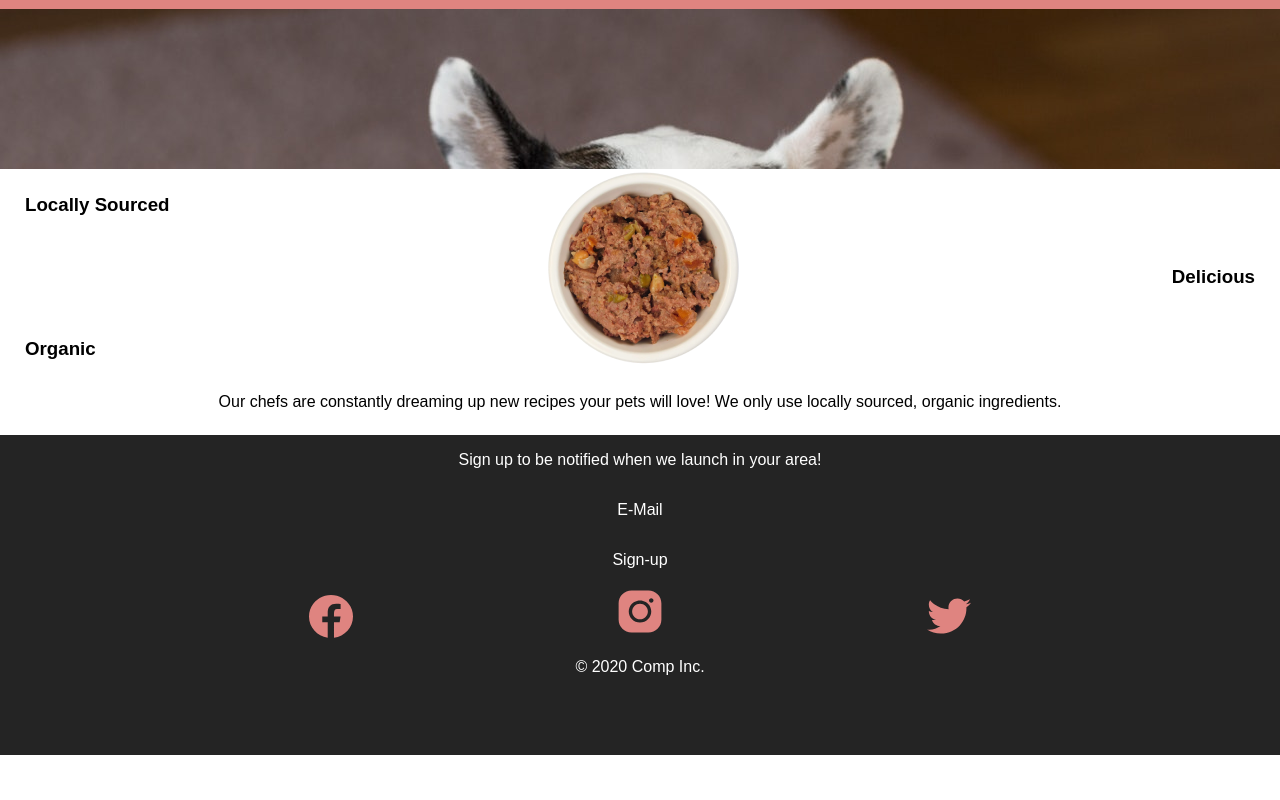
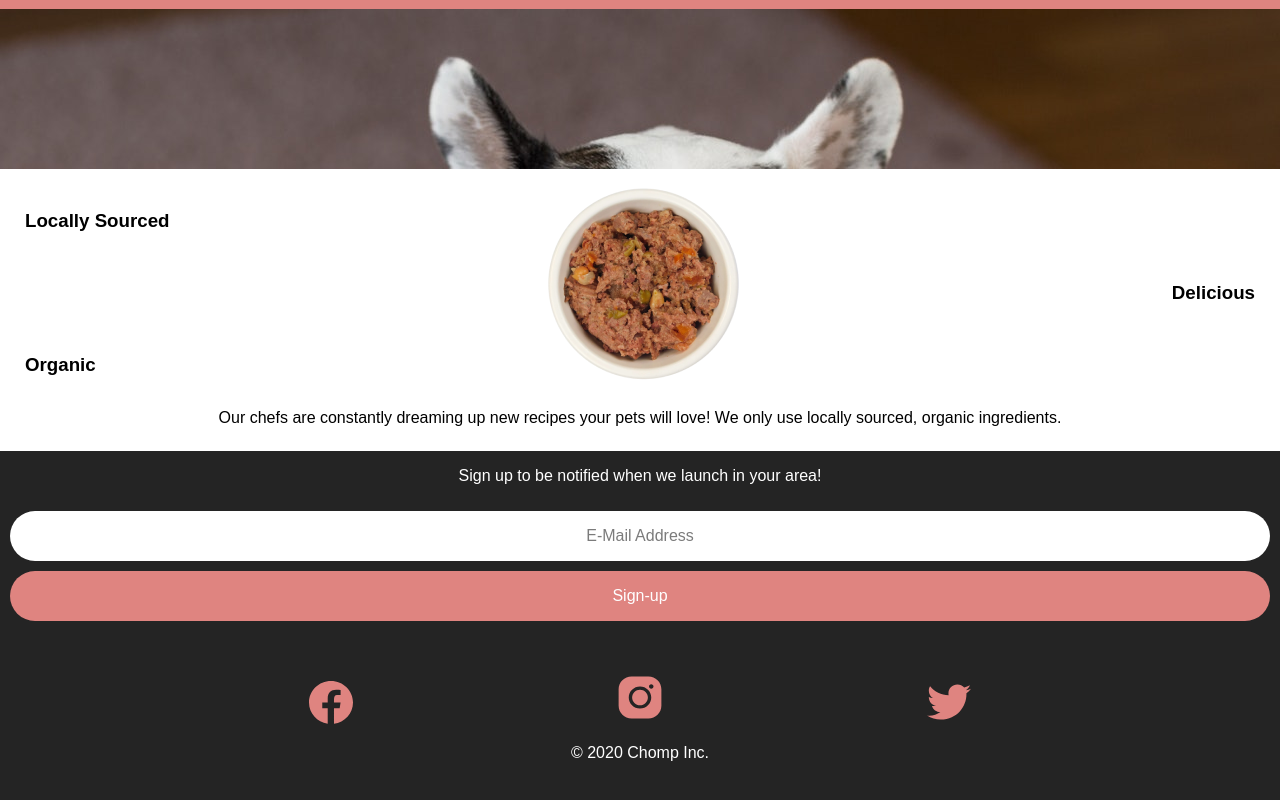
Before and after one commit to kleeblattdev/css_cf_lev3_2_mediaqueries, a plain HTML site: page index.html in a window 1280 px wide. Shown: the part 1174-1974 px from the top of the page. Before the commit the page ends 1929 px from the top, so only its background shows below. Drawn offline with Linux system fonts and the light colour scheme; a web font is replaced by a local one.

Commit message:
added footer buttons

```diff
--- a/assets/css/style.css
+++ b/assets/css/style.css
@@ -1,5 +1,5 @@
 /* color-scheme
-#DF8480, #FFFFFF, #242424, #000000 */
+#DF8480, #FFFFFF, #242424, #000000, #7B7B7B */
 
 /* Font-Family
 font-family: 'Nunito', sans-serif;
@@ -85,6 +85,7 @@ header h2{
     background-repeat: no-repeat;
     background-position: center;
     height: 25vh;
+    margin-top: 2vh;
 }
 
 .ingredients h3 {
@@ -104,7 +105,7 @@ header h2{
 /* FOOTER STYLE */
 
 footer{
-    height: 40vh;
+    height: 50vh;
     background-color: #242424;
     color: #ffffff;
     text-align: center;
@@ -114,6 +115,25 @@ footer p{
     padding: 2vh 0;
 }
 
+.mailButton{
+    color: #7B7B7B;
+    background-color: #ffffff;
+    border-radius: 30px;
+    margin: 10px;
+}
+
+.signupButton{
+    background-color: #DF8480;
+    border-radius: 30px;
+    margin: 10px 10px 50px;
+}
+
 .socialLinks a{
     margin: 0 10vw;
 }
+
+/* Media Queries LARGE */
+
+@media only screen and (min-width: 992px){
+
+}
--- a/index.html
+++ b/index.html
@@ -48,14 +48,14 @@
 
     <footer>
         <p>Sign up to be notified when we launch in your area!</p>
-        <p>E-Mail</p>
-        <p>Sign-up</p>
+        <p class="mailButton">E-Mail Address</p>
+        <p class="signupButton">Sign-up</p>
         <section class="socialLinks">
         <a href="#"><img src="./assets/images/facebook.svg" alt="facebook logo"></a>
         <a href="#"><img src="./assets/images/instagram.svg" alt="instagram logo"></a>
         <a href="#"><img src="./assets/images/twitter.svg" alt="twitter logo"></a>
         </section>
-        <p>© 2020 Comp Inc.</p>
+        <p>© 2020 Chomp Inc.</p>
     </footer>
 
 </body>
```
